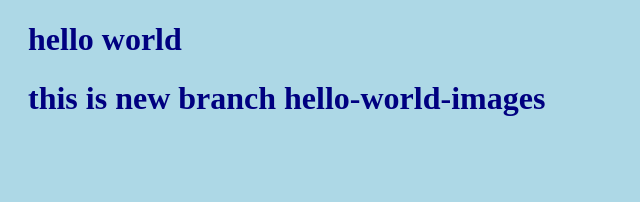
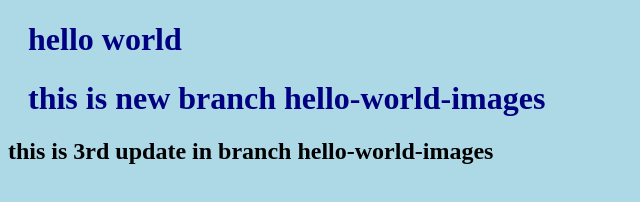
Before and after one commit to swayamrup/hello-world, a plain HTML site: page index.html in a window 1280 px wide. Shown: the whole page, without its empty margins (0-640 px from the left). Drawn offline with Linux system fonts and the light colour scheme.

Commit message:
nw image added

```diff
--- a/index.html
+++ b/index.html
@@ -9,5 +9,6 @@
 <body>
     <h1>hello world</h1>
     <h1>this is new branch hello-world-images</h1>
+    <h2>this is 3rd update in branch hello-world-images</h2>
 </body>
 </html>
```
Also changed, not shown: ad0f7a06-10d2-4b22-bbb3-d83ffccc41bf.jpg (added).
